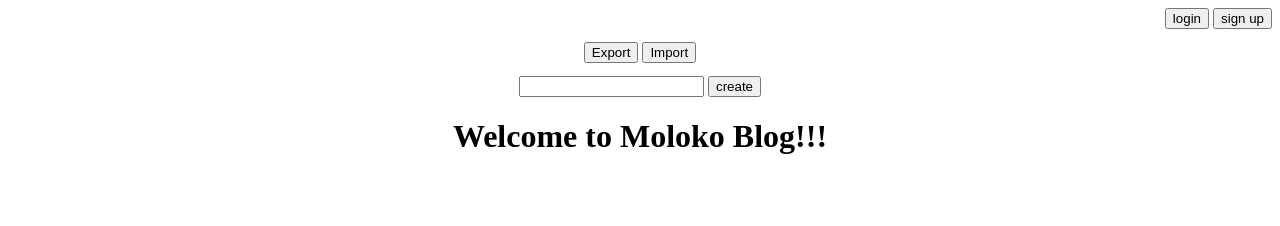
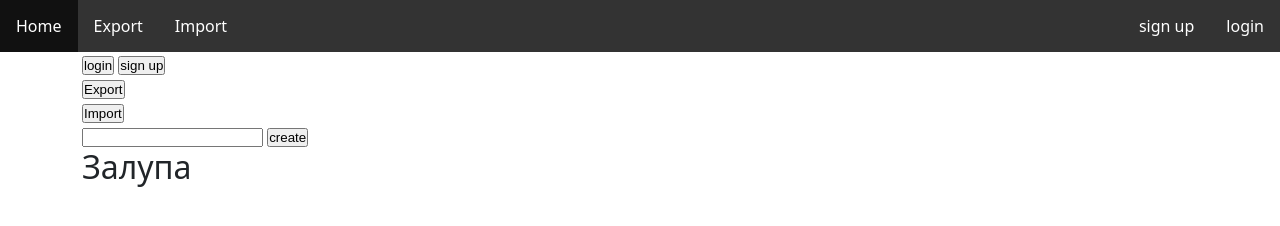
Before and after one commit to MoLoKorp/MolokoBlogEngine, a plain HTML site: page frontend/index.html in a window 1280 px wide. Drawn offline with Linux system fonts and the light colour scheme; no server answers.

Commit message:
MOLOKOBLOGENGINE-T-35: A simple grid system has been completed. A simple menu bar has been started.

```diff
--- /dev/null
+++ b/frontend/css/baseStyle.css
@@ -0,0 +1,99 @@
+* {
+    margin: 0;
+    padding: 0;
+    box-sizing: border-box;
+}
+:root {
+    --bs-blue: #0d6efd;
+    --bs-indigo: #6610f2;
+    --bs-purple: #6f42c1;
+    --bs-pink: #d63384;
+    --bs-red: #dc3545;
+    --bs-orange: #fd7e14;
+    --bs-yellow: #ffc107;
+    --bs-green: #198754;
+    --bs-teal: #20c997;
+    --bs-cyan: #0dcaf0;
+    --bs-black: #000;
+    --bs-white: #fff;
+    --bs-gray: #6c757d;
+    --bs-gray-dark: #343a40;
+    --bs-gray-100: #f8f9fa;
+    --bs-gray-200: #e9ecef;
+    --bs-gray-300: #dee2e6;
+    --bs-gray-400: #ced4da;
+    --bs-gray-500: #adb5bd;
+    --bs-gray-600: #6c757d;
+    --bs-gray-700: #495057;
+    --bs-gray-800: #343a40;
+    --bs-gray-900: #212529;
+    --bs-primary: #0d6efd;
+    --bs-secondary: #6c757d;
+    --bs-success: #198754;
+    --bs-info: #0dcaf0;
+    --bs-warning: #ffc107;
+    --bs-danger: #dc3545;
+    --bs-light: #f8f9fa;
+    --bs-dark: #212529;
+    --bs-primary-rgb: 13, 110, 253;
+    --bs-secondary-rgb: 108, 117, 125;
+    --bs-success-rgb: 25, 135, 84;
+    --bs-info-rgb: 13, 202, 240;
+    --bs-warning-rgb: 255, 193, 7;
+    --bs-danger-rgb: 220, 53, 69;
+    --bs-light-rgb: 248, 249, 250;
+    --bs-dark-rgb: 33, 37, 41;
+    --bs-white-rgb: 255, 255, 255;
+    --bs-black-rgb: 0, 0, 0;
+    --bs-body-color-rgb: 33, 37, 41;
+    --bs-body-bg-rgb: 255, 255, 255;
+    --bs-font-sans-serif: system-ui, -apple-system, "Segoe UI", Roboto, "Helvetica Neue", "Noto Sans", "Liberation Sans", Arial, sans-serif, "Apple Color Emoji", "Segoe UI Emoji", "Segoe UI Symbol", "Noto Color Emoji";
+    --bs-font-monospace: SFMono-Regular, Menlo, Monaco, Consolas, "Liberation Mono", "Courier New", monospace;
+    --bs-gradient: linear-gradient(180deg, rgba(255, 255, 255, 0.15), rgba(255, 255, 255, 0));
+    --bs-body-font-family: var(--bs-font-sans-serif);
+    --bs-body-font-size: 1rem;
+    --bs-body-font-weight: 400;
+    --bs-body-line-height: 1.5;
+    --bs-body-color: #212529;
+    --bs-body-bg: #fff;
+    --bs-border-width: 1px;
+    --bs-border-style: solid;
+    --bs-border-color: #dee2e6;
+    --bs-border-color-translucent: rgba(0, 0, 0, 0.175);
+    --bs-border-radius: 0.375rem;
+    --bs-border-radius-sm: 0.25rem;
+    --bs-border-radius-lg: 0.5rem;
+    --bs-border-radius-xl: 1rem;
+    --bs-border-radius-2xl: 2rem;
+    --bs-border-radius-pill: 50rem;
+    --bs-link-color: #0d6efd;
+    --bs-link-hover-color: #0a58ca;
+    --bs-code-color: #d63384;
+    --bs-highlight-bg: #fff3cd;
+}
+body {
+    margin: 0;
+    font-family: var(--bs-body-font-family);
+    font-size: var(--bs-body-font-size);
+    font-weight: var(--bs-body-font-weight);
+    line-height: var(--bs-body-line-height);
+    color: var(--bs-body-color);
+    background-color: var(--bs-body-bg);
+    -webkit-text-size-adjust: 100%;
+    -webkit-tap-highlight-color: rgba(0, 0, 0, 0);
+}
+
+hr {
+    margin: 1rem 0;
+    color: inherit;
+    border: 0;
+    border-top: 1px solid;
+    opacity: 0.25;
+}
+
+h6, .h6, h5, .h5, h4, .h4, h3, .h3, h2, .h2, h1, .h1 {
+    margin-top: 0;
+    margin-bottom: 0.5rem;
+    font-weight: 500;
+    line-height: 1.2;
+}
--- /dev/null
+++ b/frontend/css/components/menuBar.css
@@ -0,0 +1,30 @@
+.menu-base {
+    list-style-type: none;
+    margin: 0;
+    padding: 0;
+    overflow: hidden;
+    background-color: #333;
+}
+
+.menu-item {
+    float: left;
+}
+
+.menu-item-link {
+    display: block;
+    color: white;
+    text-align: center;
+    padding: 14px 16px;
+    text-decoration: none;
+}
+
+.menu-item-link:hover {
+    background-color: #111;
+}
+
+.right {float: right;}
+
+@media screen and (max-width: 600px){
+    ul.menu-base li.right,
+    ul.menu-base li {float: none;}
+}
--- /dev/null
+++ b/frontend/css/main.css
@@ -0,0 +1,8 @@
+@charset "UTF-8";
+@import "baseStyle.css";
+@import "components/grid.css";
+@import "components/menuBar.css";
+
+
+/*
+*/
--- a/frontend/css/styles.css
+++ /dev/null
@@ -1,27 +0,0 @@
-body {
-  text-align: center;
-}
-
-form {
-  margin: 1w;
-  display: inline;
-}
-
-#import-export-menu {
-  margin: 1vw;
-}
-
-#menu {
-  text-align: right;
-}
-
-@media all and (max-width: 500px) {
-  body {
-    font-size: 6vw;
-  }
-  input {
-    height: 10vw;
-    width: 30vw;
-    font-size: 6vw;
-  }
-}
--- a/frontend/index.html
+++ b/frontend/index.html
@@ -4,10 +4,23 @@
     <meta charset="UTF-8" />
     <meta name="viewport" content="width=device-width" />
     <title>MolokoBlog</title>
+
+    <link  href="css/main.css" rel="stylesheet" type="text/css"/>
     <script type="module" src="js/index.js"></script>
-    <link rel="stylesheet" href="css/styles.css" />
   </head>
   <body>
+  <div class="container-fluid">
+    <div class="row">
+      <ul class="menu-base">
+        <li class="menu-item"><a class="active menu-item-link" href="">Home</a></li>
+        <li class="menu-item"><a  class="menu-item-link" href="">Export</a></li>
+        <li class="menu-item"><a class="menu-item-link" href="">Import</a></li>
+        <li class="menu-item right"><a class="menu-item-link" href="">login</a></li>
+        <li class="menu-item right"><a class="menu-item-link" href="">sign up</a></li>
+      </ul>
+    </div>
+  </div>
+  <div class="container">
     <div id="menu">
       <button>login</button>
       <button>sign up</button>
@@ -28,6 +41,8 @@
       <input name="text" />
       <button>create</button>
     </form>
-    <h1>Welcome to Moloko Blog!!!</h1>
+    <h1>Залупа </h1>
+  </div>
+
   </body>
 </html>
--- /dev/null
+++ b/frontend/js/Components/menuBar.js
@@ -0,0 +1,5 @@
+
+const MenuBar = () => {
+    let menu = document.getElementsByTagName('Menu');
+    menu.classList.add("menu-base");
+}
```
